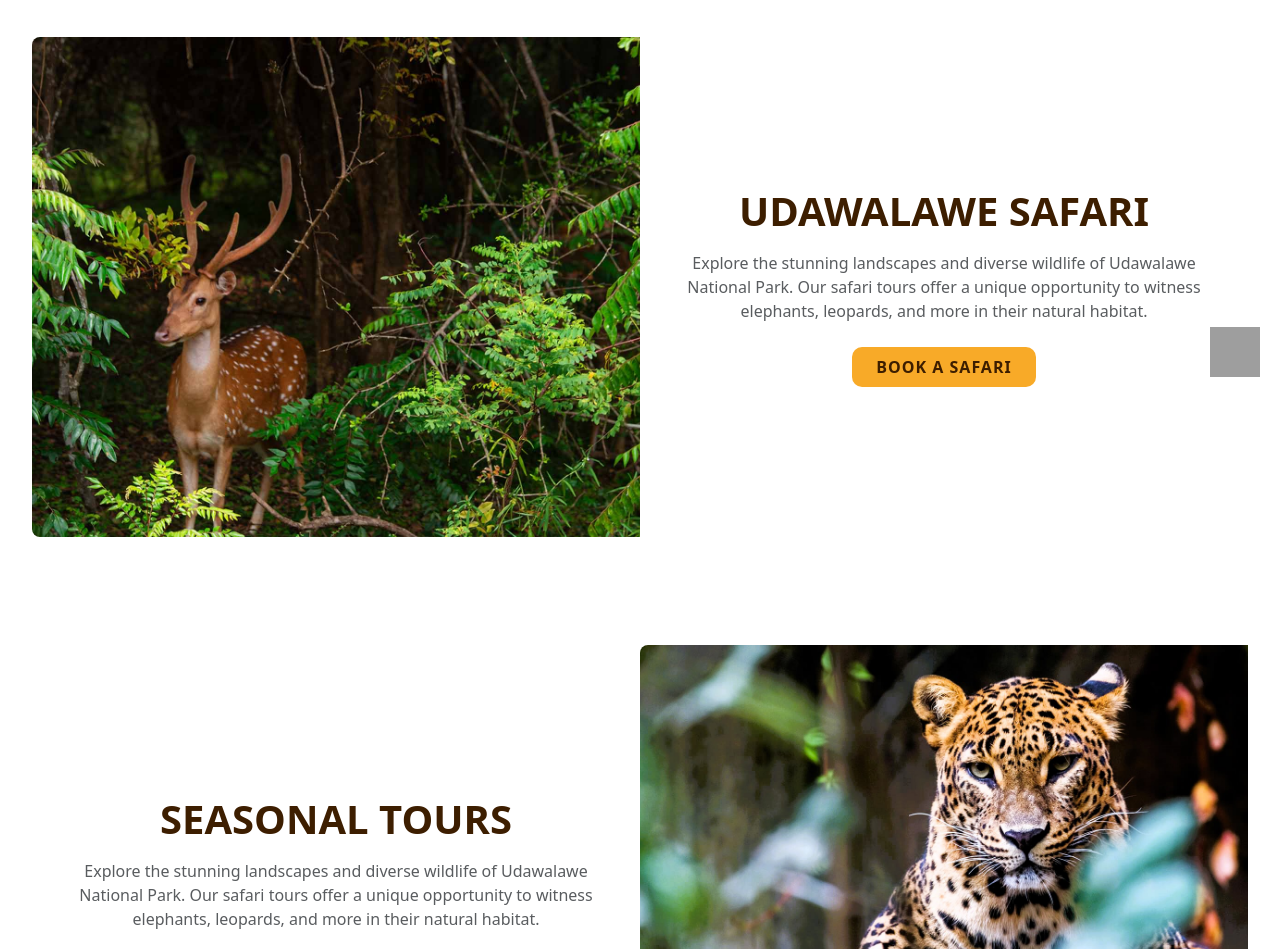
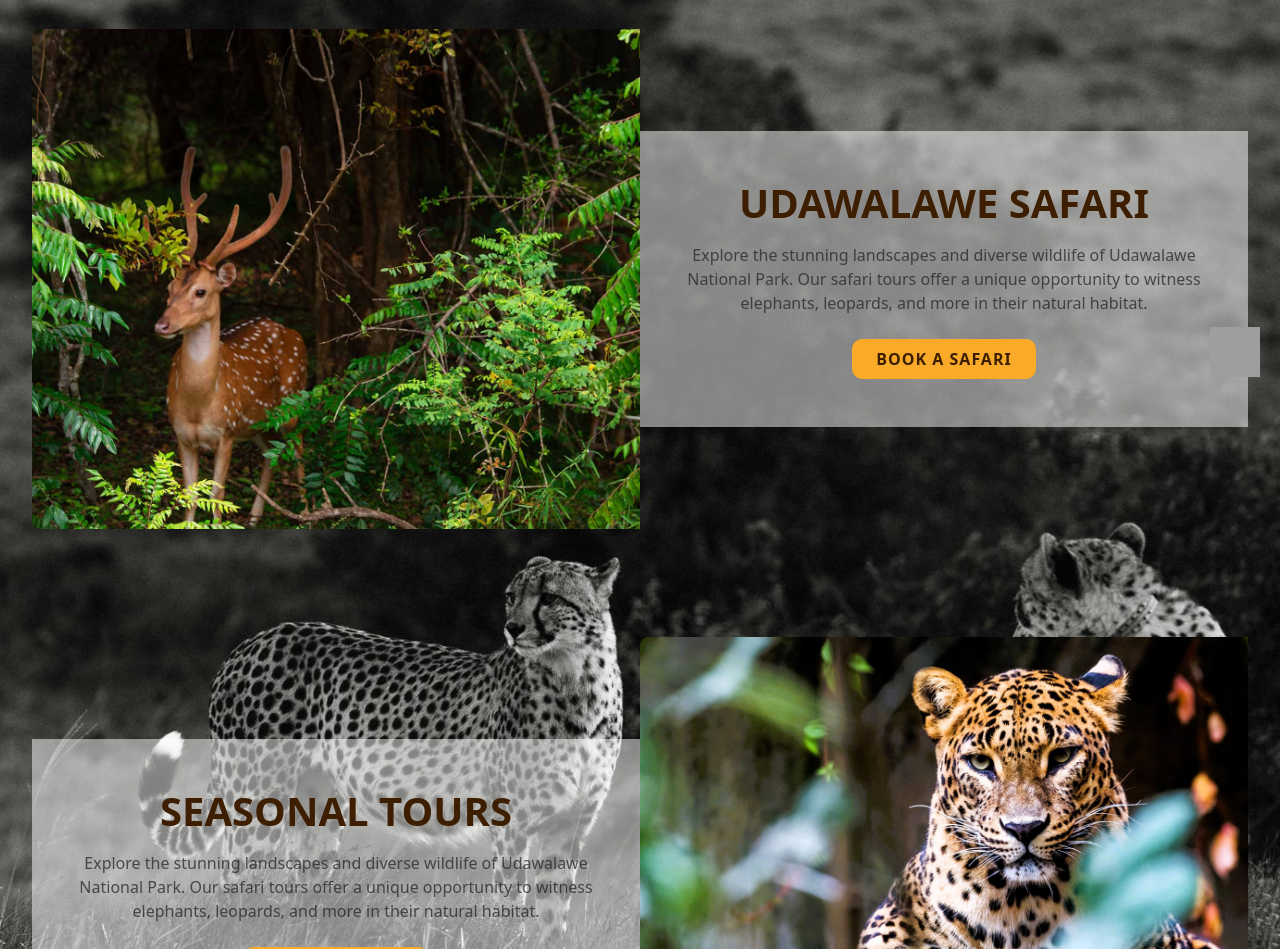
Before and after one commit to tharindu125/Udawalava-Eligarden-Hotel, a React (Vite) app: page /SafariTours in a window 1280 px wide. Shown: the part 403-1352 px from the top of the page. Built offline with nearby package versions, Linux system fonts and the light colour scheme; grey boxes are pictures that could not be loaded.

Commit message:
change btn colors

```diff
--- a/src/pages/SafariTours.jsx
+++ b/src/pages/SafariTours.jsx
@@ -2,7 +2,7 @@
 import { Accordion, Card, Button, ListGroup, Row, Col, Modal, Carousel } from "react-bootstrap";
 
 import CustomNavbar from '../components/CustomNavbar';
-
+import backgroundimage from '../assets/backgroud_image_leopard.jpg'
 import slider1 from '../assets/slider1.jpg';
 import udawalava01 from '../assets/sri-lanka-wild-life.jpg';
 import udawalava02 from '../assets/sri-lanka-leopard-asian.jpg';
@@ -63,8 +63,8 @@ function SafariTours() {
         </div>
       </div>
 
-      <section className="mb-3 py-2 w-100" >
-        <Row>
+      <section className="mb-3 pb-0 w-100" >
+        <Row style={{background: `url(${backgroundimage}) no-repeat center center/cover `}}>
             {/* Safari Card */}
             <Col md={12} className="mb-4">
                 <Card className="border-0 bg-transparent">
@@ -80,7 +80,7 @@ function SafariTours() {
                         </Col>
 
                         {/* Right Content Side */}
-                        <Col md={6} className="text-center px-4 py-5" style={{ backgroundColor: '#fff' }}>
+                        <Col md={6} className="text-center px-4 py-5" style={{ backgroundColor: 'rgba(255, 255, 255, 0.5)' }}>
                             <h2 className="fw-bold text-uppercase mb-3" style={{ color: '#3d1e00', fontSize: '2.5rem' }}>
                                 Udawalawe Safari
                             </h2>
@@ -109,7 +109,7 @@ function SafariTours() {
                 <Card className="border-0 bg-transparent">
                     <Row className="g-0 align-items-center">
                         {/* Left Image Side */}
-                        <Col md={6} className="text-center px-4 py-5" style={{ backgroundColor: '#fff' }}>
+                        <Col md={6} className="text-center px-4 py-5" style={{ backgroundColor: 'rgba(255, 255, 255, 0.5)'}}>
                             <h2 className="fw-bold text-uppercase mb-3" style={{ color: '#3d1e00', fontSize: '2.5rem' }}>
                                 Seasonal Tours
                             </h2>
--- a/src/pages/UdawalaweSafariTours.jsx
+++ b/src/pages/UdawalaweSafariTours.jsx
@@ -28,7 +28,7 @@ function SafariTours() {
             <CustomNavbar />
 
             {/* Hero Section */}
-            <div className="about-hero-section" style={{ position: 'relative', height: '400px', background: `url(${slider1}) no-repeat center center/cover` }}>
+            <div className="about-hero-section" style={{ position: 'relative', width: '100vw', height: '400px', background: `url(${slider1}) no-repeat center center/cover` }}>
                 <div className="hero-overlay">
                     <h1 className="text-center text-white fw-bold" data-aos="fade-up" data-aos-delay="200">Udawalawe Safari Tours</h1>
                     <p className="text-center text-white" data-aos="fade-up" data-aos-delay="300">
```
Also changed, not shown: src/assets/backgroud_image_leopard.jpeg (deleted), src/assets/backgroud_image_leopard.jpg (added).
